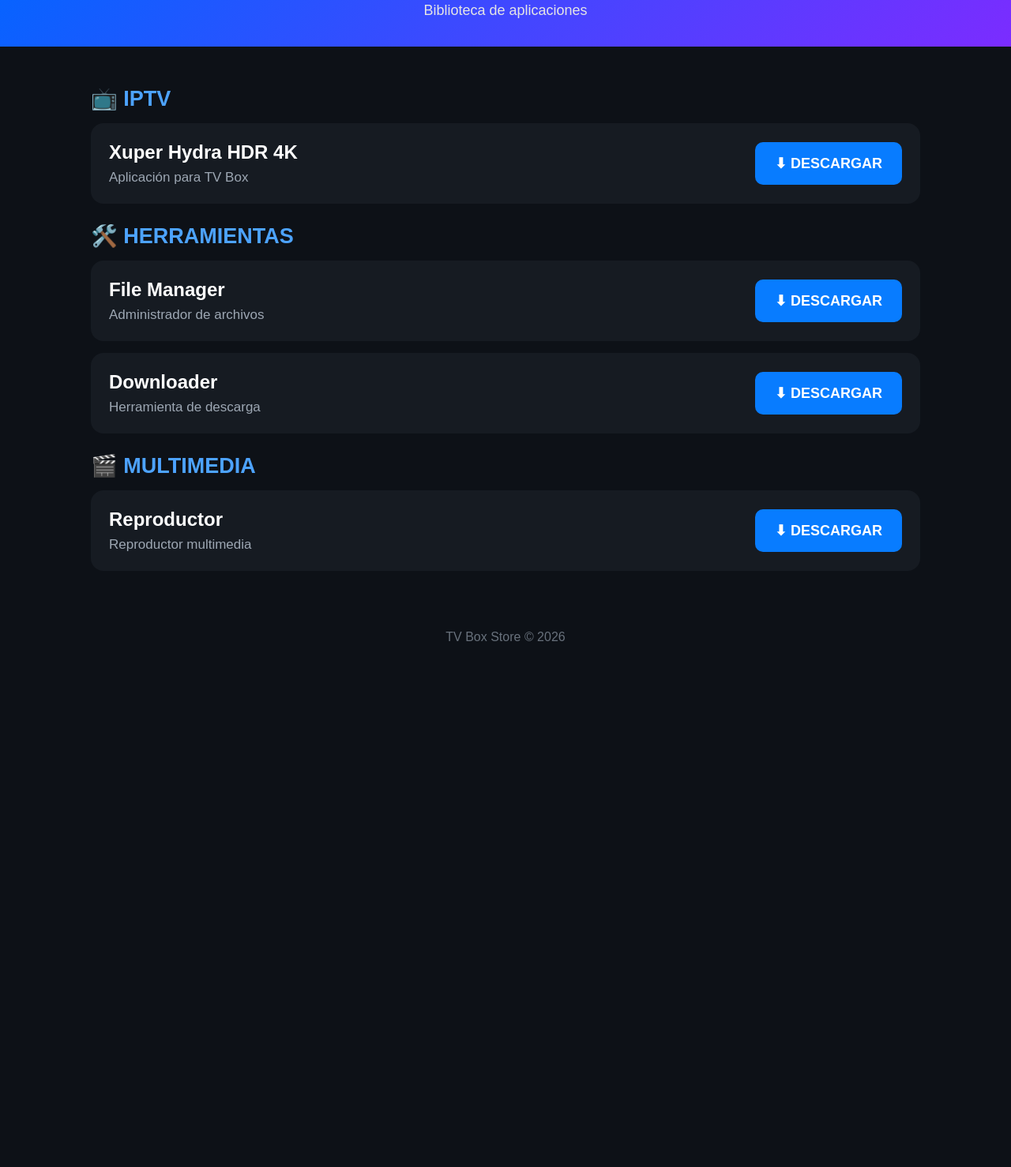
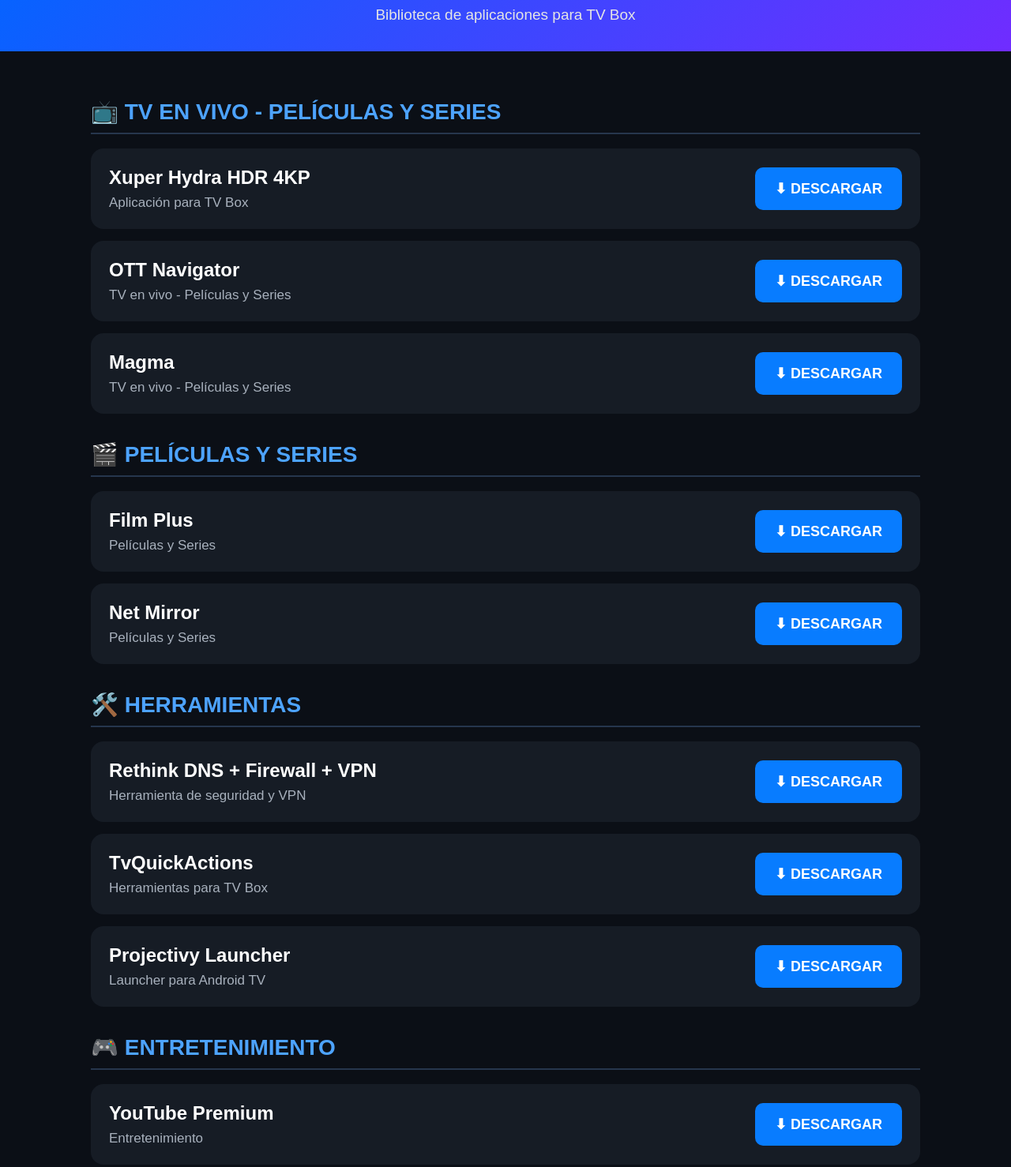
Before and after one commit to arestayla/Tv-box-, a plain HTML site: page index.html in a window 1280 px wide. Shown: the part 86-1564 px from the top of the page at 79% size. Before the commit the page ends 937 px from the top, so only its background shows below. Drawn offline with Linux system fonts and the light colour scheme.

Commit message:
Update index.html

```diff
--- a/index.html
+++ b/index.html
@@ -3,34 +3,36 @@
 <head>
 <meta charset="UTF-8">
 <meta name="viewport" content="width=device-width, initial-scale=1.0">
+
 <title>TV Box Store</title>
 
 <style>
+
 * {
     box-sizing: border-box;
 }
 
 body {
     margin: 0;
-    background: #0d1117;
+    background: #0b0f16;
     color: white;
-    font-family: Arial, sans-serif;
+    font-family: Arial, Helvetica, sans-serif;
 }
 
 header {
-    background: linear-gradient(135deg, #0066ff, #7b2cff);
+    background: linear-gradient(135deg, #0066ff, #702cff);
     padding: 35px 20px;
     text-align: center;
 }
 
 header h1 {
     margin: 0;
-    font-size: 38px;
+    font-size: 42px;
 }
 
 header p {
     margin: 10px 0 0;
-    font-size: 18px;
+    font-size: 19px;
     color: #e5e5e5;
 }
 
@@ -42,13 +44,16 @@
 
 .categoria {
     color: #4da3ff;
-    font-size: 27px;
+    font-size: 28px;
     font-weight: bold;
-    margin: 25px 0 15px;
+    margin-top: 35px;
+    margin-bottom: 18px;
+    border-bottom: 2px solid #26364d;
+    padding-bottom: 10px;
 }
 
 .app {
-    background: #161b22;
+    background: #161c25;
     border: 3px solid transparent;
     border-radius: 16px;
     padding: 20px;
@@ -62,8 +67,8 @@
 }
 
 .app:focus-within {
-    border-color: #ffffff;
-    background: #252c36;
+    border-color: white;
+    background: #242d3a;
     transform: scale(1.02);
 }
 
@@ -78,7 +83,7 @@
 
 .info p {
     margin: 0;
-    color: #9da7b3;
+    color: #a8b1bd;
     font-size: 17px;
 }
 
@@ -86,12 +91,18 @@
     display: inline-block;
     background: #087cff;
     color: white;
+
     padding: 16px 25px;
+
     border-radius: 10px;
+
     text-decoration: none;
+
     font-size: 18px;
     font-weight: bold;
-    min-width: 150px;
+
+    min-width: 165px;
+
     text-align: center;
 }
 
@@ -104,10 +115,19 @@
 footer {
     text-align: center;
     color: #68717c;
-    padding: 35px;
+    padding: 40px;
+    font-size: 14px;
 }
 
+
+/* Celulares */
+
 @media (max-width: 650px) {
+
+    header h1 {
+        font-size: 32px;
+    }
+
     .app {
         flex-direction: column;
         align-items: flex-start;
@@ -117,80 +137,299 @@
     .boton {
         width: 100%;
     }
+
 }
+
 </style>
+
 </head>
+
 
 <body>
 
+
 <header>
+
     <h1>📺 TV BOX STORE</h1>
-    <p>Biblioteca de aplicaciones</p>
+
+    <p>
+        Biblioteca de aplicaciones para TV Box
+    </p>
+
 </header>
+
+
 
 <div class="contenedor">
 
-    <div class="categoria">📺 IPTV</div>
+
+
+<!-- ===================================== -->
+<!-- TV EN VIVO - PELICULAS Y SERIES -->
+<!-- ===================================== -->
+
+<div class="categoria">
+
+📺 TV EN VIVO - PELÍCULAS Y SERIES
+
+</div>
+
+
 
 <div class="app">
+
     <div class="info">
-            <h2>Xuper Hydra HDR 4K</h2>
-            <p>Aplicación para TV Box</p>
+
+        <h2>Xuper Hydra HDR 4KP</h2>
+
+        <p>
+            Aplicación para TV Box
+        </p>
+
     </div>
 
     <a class="boton"
        href="https://github.com/arestayla/Tv-box-/releases/download/v1.0/Xuper.Hydra.HDR.4KP.apk">
+
         ⬇ DESCARGAR
+
     </a>
+
 </div>
 
 
-    <div class="categoria">🛠️ HERRAMIENTAS</div>
 
 <div class="app">
+
     <div class="info">
-            <h2>File Manager</h2>
-            <p>Administrador de archivos</p>
+
+        <h2>OTT Navigator</h2>
+
+        <p>
+            TV en vivo - Películas y Series
+        </p>
+
     </div>
 
     <a class="boton"
-           href="#">
+       href="https://github.com/arestayla/Tv-box-/releases/download/v1.0/OTT.Navigator.v1.7.5.1.Alpha.FileCR.apk">
+
         ⬇ DESCARGAR
+
     </a>
+
 </div>
 
+
+
 <div class="app">
+
     <div class="info">
-            <h2>Downloader</h2>
-            <p>Herramienta de descarga</p>
+
+        <h2>Magma</h2>
+
+        <p>
+            TV en vivo - Películas y Series
+        </p>
+
     </div>
 
     <a class="boton"
-           href="#">
+       href="https://github.com/arestayla/Tv-box-/releases/download/v1.0/Magma_v10.apk">
+
         ⬇ DESCARGAR
+
     </a>
+
 </div>
 
 
-    <div class="categoria">🎬 MULTIMEDIA</div>
+
+<!-- ===================================== -->
+<!-- PELICULAS Y SERIES -->
+<!-- ===================================== -->
+
+<div class="categoria">
+
+🎬 PELÍCULAS Y SERIES
+
+</div>
+
+
 
 <div class="app">
+
     <div class="info">
-            <h2>Reproductor</h2>
-            <p>Reproductor multimedia</p>
+
+        <h2>Film Plus</h2>
+
+        <p>
+            Películas y Series
+        </p>
+
     </div>
 
     <a class="boton"
-           href="#">
+       href="https://github.com/arestayla/Tv-box-/releases/download/v1.0/Film_Plus_v1.4.5.apk">
+
         ⬇ DESCARGAR
+
     </a>
-    </div>
 
 </div>
 
+
+
+<div class="app">
+
+    <div class="info">
+
+        <h2>Net Mirror</h2>
+
+        <p>
+            Películas y Series
+        </p>
+
+    </div>
+
+    <a class="boton"
+       href="https://github.com/arestayla/Tv-box-/releases/download/v1.0/NetMirrorTV.1.0.apk">
+
+        ⬇ DESCARGAR
+
+    </a>
+
+</div>
+
+
+
+<!-- ===================================== -->
+<!-- HERRAMIENTAS -->
+<!-- ===================================== -->
+
+<div class="categoria">
+
+🛠️ HERRAMIENTAS
+
+</div>
+
+
+
+<div class="app">
+
+    <div class="info">
+
+        <h2>Rethink DNS + Firewall + VPN</h2>
+
+        <p>
+            Herramienta de seguridad y VPN
+        </p>
+
+    </div>
+
+    <a class="boton"
+       href="https://github.com/arestayla/Tv-box-/releases/download/v1.0/Rethink_.DNS.+.Firewall.+.VPN_v0.5.5u_APKPure.1.apk">
+
+        ⬇ DESCARGAR
+
+    </a>
+
+</div>
+
+
+
+<div class="app">
+
+    <div class="info">
+
+        <h2>TvQuickActions</h2>
+
+        <p>
+            Herramientas para TV Box
+        </p>
+
+    </div>
+
+    <a class="boton"
+       href="https://github.com/arestayla/Tv-box-/releases/download/v1.0/tvquickactions-pro-mod-apk-3-3-0-154.apk">
+
+        ⬇ DESCARGAR
+
+    </a>
+
+</div>
+
+
+
+<div class="app">
+
+    <div class="info">
+
+        <h2>Projectivy Launcher</h2>
+
+        <p>
+            Launcher para Android TV
+        </p>
+
+    </div>
+
+    <a class="boton"
+       href="https://github.com/arestayla/Tv-box-/releases/download/v1.0/Projectivy_Launcher_v4_54_-_Premium.apk">
+
+        ⬇ DESCARGAR
+
+    </a>
+
+</div>
+
+
+
+<!-- ===================================== -->
+<!-- ENTRETENIMIENTO -->
+<!-- ===================================== -->
+
+<div class="categoria">
+
+🎮 ENTRETENIMIENTO
+
+</div>
+
+
+
+<div class="app">
+
+    <div class="info">
+
+        <h2>YouTube Premium</h2>
+
+        <p>
+            Entretenimiento
+        </p>
+
+    </div>
+
+    <a class="boton"
+       href="https://github.com/arestayla/Tv-box-/releases/download/v1.0/YouTube.Premium.For.apk">
+
+        ⬇ DESCARGAR
+
+    </a>
+
+</div>
+
+
+
+</div>
+
+
+
 <footer>
+
     TV Box Store © 2026
+
 </footer>
 
+
 </body>
+
 </html>
```
Lines whose indentation alone changed are shown as unchanged.
